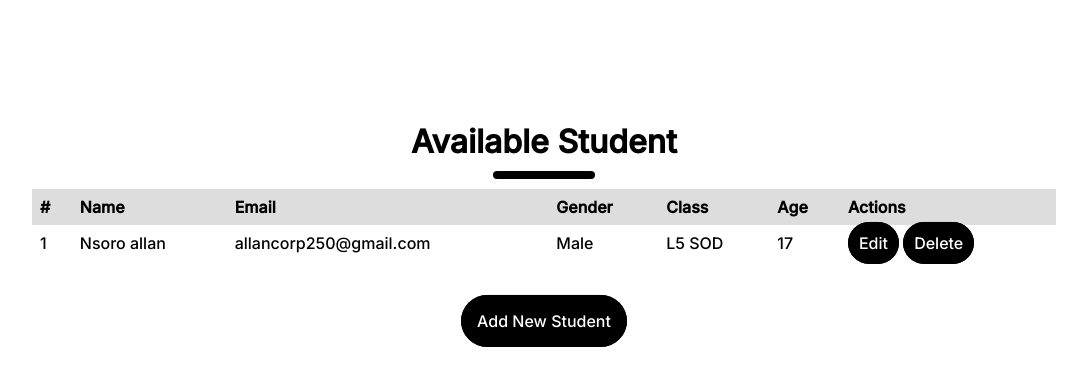
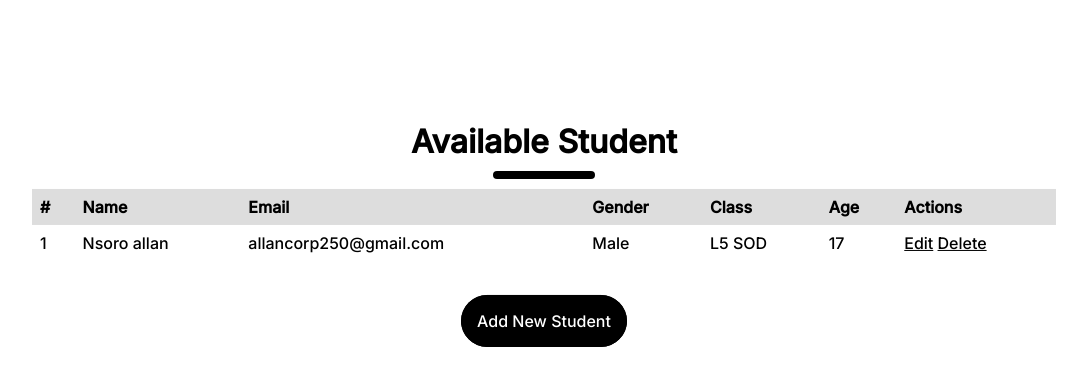
Before and after one commit to Nsoro-Allan/php-crud-app, a PHP site: page / in a window 1280 px wide. Shown: the part 184-570 px from the top of the page, without its empty margins (96-1183 px from the left). Run offline with PHP 8.4, Linux system fonts and the light colour scheme; data comes from the database, SQL or seed files in the repository.

Commit message:
init changes

```diff
--- a/style.css
+++ b/style.css
@@ -35,21 +35,9 @@ table {
   }
 
   td a{
-    text-decoration: none;
-    background: black;
-    color: #fff;
-    padding: 10px;
-    border-radius: 50px;
-    width: 30%;
-    border: 1.5px solid black;
-    transition: all ease-in-out 0.4s;
+    color: black;
 }
 
-   td a:hover{
-    background: transparent;
-    color: black;
-    transition: all ease-in-out 0.4s;
-}
 
 
   .main-container{
```
